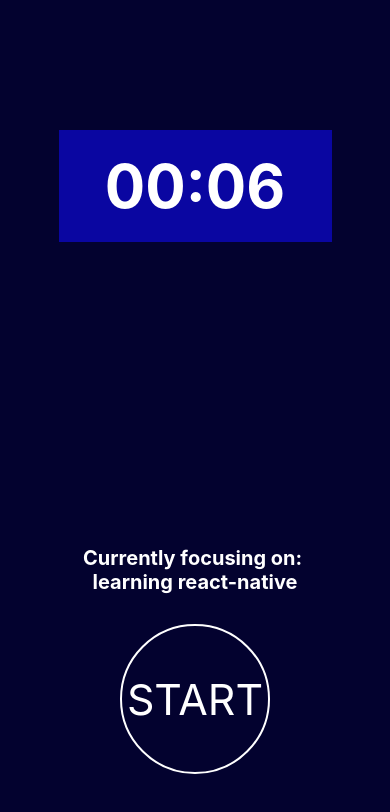
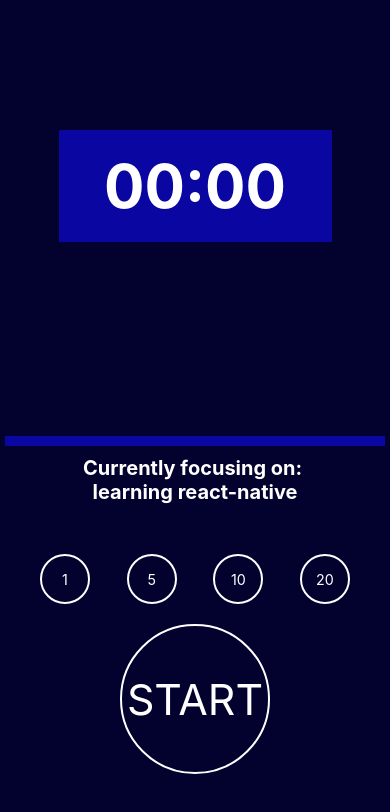
Before and after one commit to PaulOnyekwelu/focusTime-RN, a React Native app: screen / in a window 390 px wide. Shown: the top 812 px of the page. Built offline with nearby package versions, Linux system fonts and the light colour scheme.

Commit message:
implmented progressbar component

```diff
--- a/App.tsx
+++ b/App.tsx
@@ -7,10 +7,11 @@ export default function App() {
   const [focusSubject, setFocusSubject] = useState<string>(
     "learning react-native"
   );
+
   return (
     <View style={styles.container}>
       {focusSubject ? (
-        <Timer focusSubject={focusSubject} />
+        <Timer focusSubject={focusSubject} setFocusSubject={setFocusSubject} />
       ) : (
         <Focus setFocusSubject={setFocusSubject} />
       )}
--- a/package.json
+++ b/package.json
@@ -15,6 +15,7 @@
     "react": "17.0.1",
     "react-dom": "17.0.1",
     "react-native": "0.64.3",
+    "react-native-paper": "^4.11.2",
     "react-native-web": "0.17.1"
   },
   "devDependencies": {
--- a/src/components/Counter.tsx
+++ b/src/components/Counter.tsx
@@ -2,25 +2,34 @@ import React, { useEffect, useRef, useState } from "react";
 import { StyleSheet, Text, View } from "react-native";
 import { iCounter } from "../../types";
 
-const Counter = ({ minutes, isStarted, setIsStarted }: iCounter) => {
-  const [milliSec, setMillSec] = useState(minutes * 60 * 1000);
+const minutesToMilliSec = (time: number) => time * 1000 * 60;
+const formatTime = (time: number) => (time < 10 ? `0${time}` : time);
 
-  const min = Math.floor(milliSec / 60 / 1000) % 60;
-  const sec = Math.floor(milliSec / 1000) % 60;
-
-  const formatTime = (time: number) => (time < 10 ? `0${time}` : time);
+const Counter = ({
+  minutes,
+  isStarted,
+  setIsStarted,
+  setProgress,
+}: iCounter) => {
+  const [milliSec, setMillSec] = useState(0);
 
   const intervalHandler = (interval: NodeJS.Timeout) => {
     setMillSec((timer) => {
       if (timer - 1000 <= 0) {
+        setIsStarted(false);
+        setProgress(0);
         clearInterval(interval);
-        setIsStarted(false)
         return 0;
       } else {
+        setProgress(timer / minutesToMilliSec(minutes));
         return timer - 1000;
       }
     });
   };
+
+  useEffect(() => {
+    setMillSec(minutesToMilliSec(minutes));
+  }, [minutes]);
 
   useEffect(() => {
     let interval: NodeJS.Timeout;
@@ -33,6 +42,8 @@ const Counter = ({ minutes, isStarted, setIsStarted }: iCounter) => {
     };
   }, [isStarted]);
 
+  const min = Math.floor(milliSec / 60 / 1000) % 60;
+  const sec = Math.floor(milliSec / 1000) % 60;
   return (
     <View style={styles.container}>
       <Text style={styles.text}>
--- /dev/null
+++ b/src/components/CustomProgressBar.tsx
@@ -0,0 +1,20 @@
+import React, { useEffect, useState } from "react";
+import { StyleSheet, Text, View } from "react-native";
+import { ProgressBar } from "react-native-paper";
+import { iProgressBar } from "../../types";
+
+const CustomProgressBar = ({ progress }: iProgressBar) => {
+  return (
+    <View style={styles.container}>
+      <ProgressBar progress={progress} color="#0A06A1" style={{ height: 10 }} />
+    </View>
+  );
+};
+
+export default CustomProgressBar;
+
+const styles = StyleSheet.create({
+  container: {
+    paddingHorizontal: 5
+  }
+});
--- a/src/features/Timer.tsx
+++ b/src/features/Timer.tsx
@@ -2,22 +2,40 @@ import React, { useState } from "react";
 import { StyleSheet, Text, View } from "react-native";
 import { iTimer } from "../../types";
 import Counter from "../components/Counter";
+import CustomProgressBar from "../components/CustomProgressBar";
 import RoundedButton from "../components/RoundedButton";
 
-const Timer = ({ focusSubject }: iTimer) => {
-  const [minutes, setMinutes] = useState(0.1);
-  const [isStarted, setIsStarted] = useState(false)
+const Timer = ({ focusSubject, setFocusSubject }: iTimer) => {
+  const [minutes, setMinutes] = useState(0);
+  const [isStarted, setIsStarted] = useState(false);
+  const [progress, setProgress] = useState(1);
   return (
     <View style={styles.container}>
       <View style={styles.counterSec}>
-        <Counter minutes={minutes} isStarted={isStarted} setIsStarted={setIsStarted} />
+        <Counter
+          minutes={minutes}
+          isStarted={isStarted}
+          setIsStarted={setIsStarted}
+          setProgress={setProgress}
+        />
       </View>
+      <CustomProgressBar progress={progress} />
       <View style={styles.textSec}>
         <Text style={styles.text}>Currently focusing on: </Text>
         <Text style={styles.text}>{focusSubject}</Text>
       </View>
       <View style={styles.controlSec}>
-        <RoundedButton size={150} title={isStarted ? "PAUSE" : "START"} onPress={() => setIsStarted(!isStarted) } />
+        <View style={styles.setTimeSec}>
+          <RoundedButton size={50} title="1" onPress={() => setMinutes(1)} />
+          <RoundedButton size={50} title="5" onPress={() => setMinutes(5)} />
+          <RoundedButton size={50} title="10" onPress={() => setMinutes(10)} />
+          <RoundedButton size={50} title="20" onPress={() => setMinutes(20)} />
+        </View>
+        <RoundedButton
+          size={150}
+          title={isStarted ? "PAUSE" : "START"}
+          onPress={() => setIsStarted(!isStarted)}
+        />
       </View>
     </View>
   );
@@ -31,10 +49,10 @@ const styles = StyleSheet.create({
     backgroundColor: "#03022F",
     paddingVertical: 50,
   },
-  counterSec:{
+  counterSec: {
     paddingTop: 80,
     alignItems: "center",
-    flex: 1
+    flex: 1,
   },
   textSec: {
     padding: 10,
@@ -48,5 +66,11 @@ const styles = StyleSheet.create({
   controlSec: {
     padding: 20,
     alignItems: "center",
-  }
+  },
+  setTimeSec: {
+    width: "100%",
+    padding: 20,
+    flexDirection: "row",
+    justifyContent: "space-between",
+  },
 });
```
Also changed, not shown: types.ts (+10 -4 lines), 1 other file (tests, documents, lock files or other folders).
